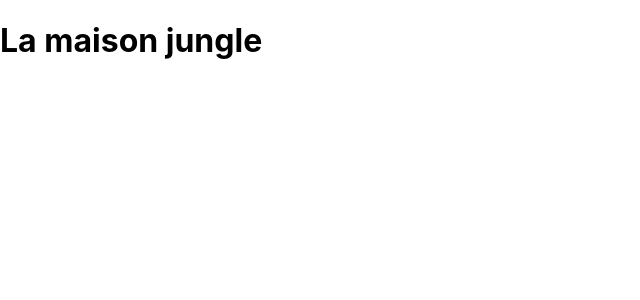
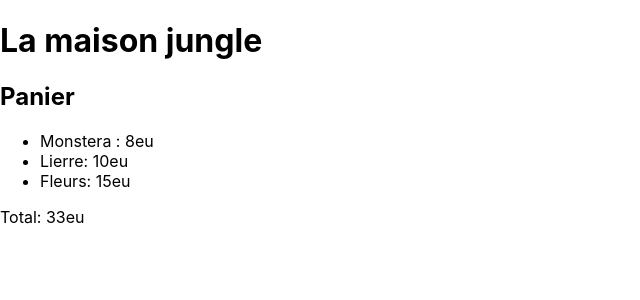
Before and after one commit to badouine/appHouse_React, a React (Create React App) app: page / in a window 1280 px wide. Shown: the top 300 px of the page, without its empty margins (0-640 px from the left). Built offline with nearby package versions, Linux system fonts and the light colour scheme.

Commit message:
cart & banner

```diff
--- a/src/components/App.js
+++ b/src/components/App.js
@@ -1,7 +1,11 @@
 import Banner from "./Banner";
+import Cart from './Cart';
 
 const App = () => {
-  return <Banner/>
+  return (<div>
+    <Banner/>
+    <Cart/>
+  </div>)
 }
 
 export default App;
--- /dev/null
+++ b/src/components/Cart.js
@@ -0,0 +1,16 @@
+const Cart = () => {
+    const monsteraPrice = 8
+    const ivyPrice = 10
+    const flowerPrice = 15
+        return (<div>
+            <h2>Panier</h2>
+            <ul>
+            <li>Monstera : {monsteraPrice}eu</li>
+            <li>Lierre: {ivyPrice}eu</li>
+            <li>Fleurs: {flowerPrice}eu</li>
+            </ul>
+            Total: {monsteraPrice + ivyPrice + flowerPrice}eu
+        </div>)
+}
+
+export default Cart
```
